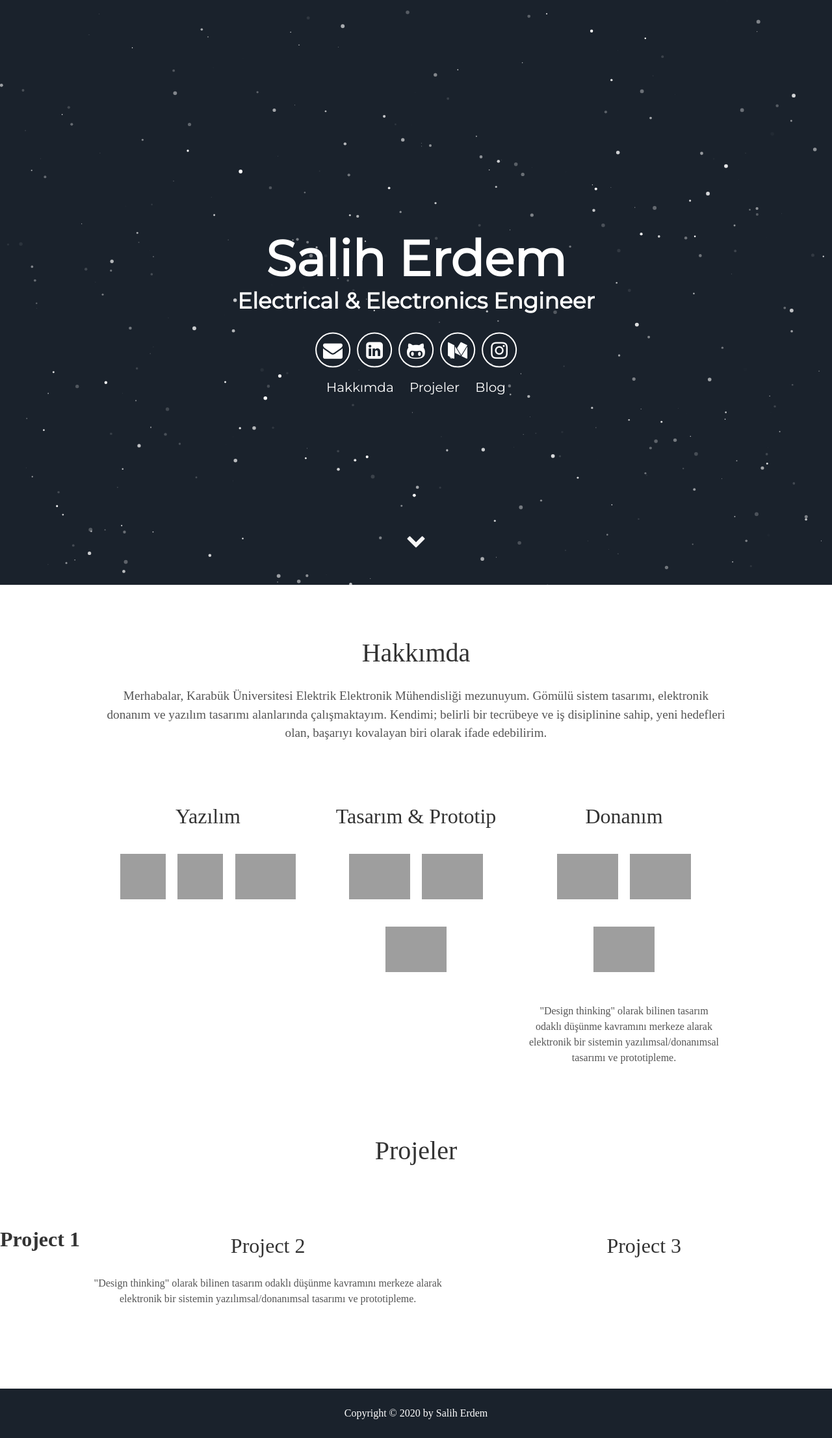
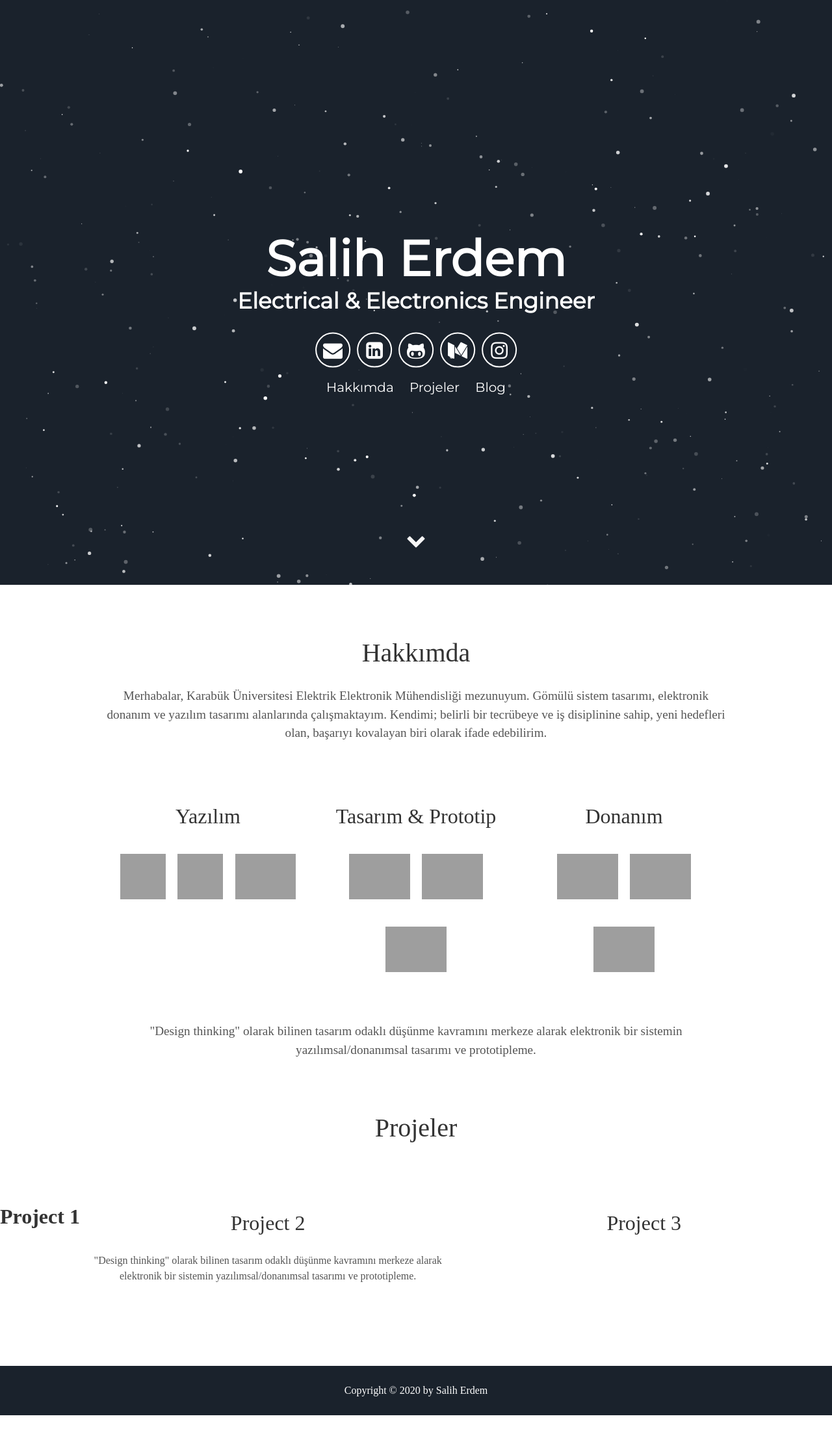
Before and after one commit to erdmsalih/erdmsalih.github.io, a Jekyll site: the page built from index.html, in a window 1280 px wide. Shown: the whole page at 65% size. Built offline with Jekyll 4.4.1, drawn with Linux system fonts in a browser that asks for light colours; some web fonts are replaced; after the commit the page ends 2178 px from its top, so only the background shows below that; grey boxes are pictures that could not be loaded.

Commit message:
Update about.html

```diff
--- a/_includes/about.html
+++ b/_includes/about.html
@@ -26,10 +26,10 @@
       <img src="https://img.icons8.com/color/100/000000/transistor.png" alt="" witdh="70" height="70">
       <p>
             </p>
-      <div align="center">
+    </div>
+</div>
+<div align="center">
       <p>
       "Design thinking" olarak bilinen tasarım odaklı düşünme kavramını merkeze alarak elektronik bir sistemin yazılımsal/donanımsal tasarımı ve prototipleme.
         </p>
     </div>
-    </div>
-</div>
```
